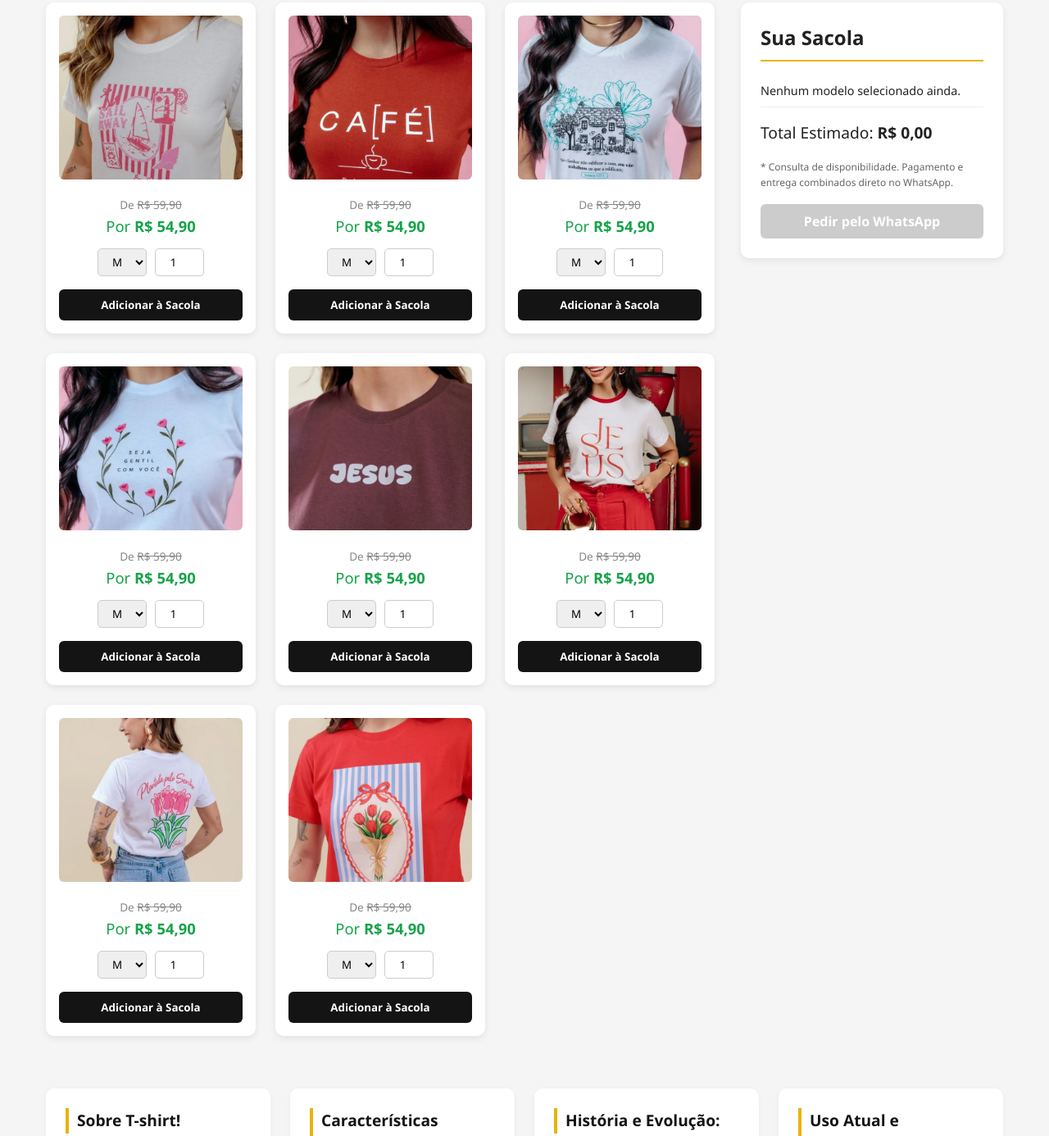
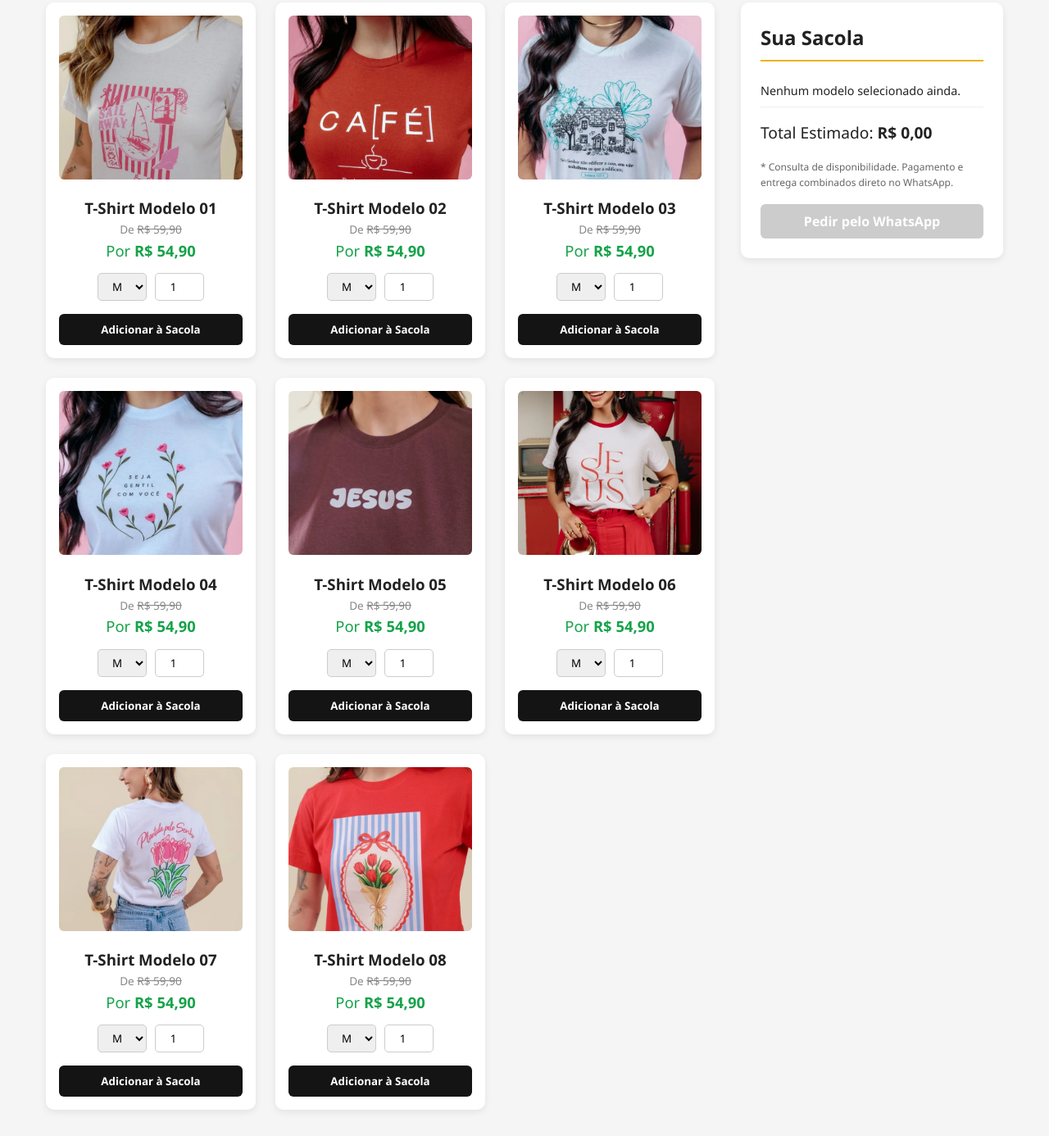
Before and after one commit to felipesouzaguimaraes/T-shirt-2.0, a plain HTML site: page index.html in a window 1280 px wide. Shown: the part 184-1570 px from the top of the page at 82% size. Drawn offline with Linux system fonts and the light colour scheme.

Commit message:
atualização

```diff
--- a/index.html
+++ b/index.html
@@ -44,7 +44,7 @@
        <!-- Produto 1 -->
         <div class="card">
           <img src="imagens/camisa-barco.jpeg" alt="T-Shirt Modelo 01">
-
+          <h3>T-Shirt Modelo 01</h3>
           <p class="preco-antigo">De <s>R$ 59,90</s></p>
           <p class="preco-atual">Por <strong>R$ 54,90</strong></p>
           <div class="controles">
@@ -57,7 +57,7 @@
           <!-- Produto 2 -->
         <div class="card">
           <img src="imagens/camisa-cafe.jpeg" alt="T-Shirt Modelo 02">
-
+           <h3>T-Shirt Modelo 02</h3>
           <p class="preco-antigo">De <s>R$ 59,90</s></p>
           <p class="preco-atual">Por <strong>R$ 54,90</strong></p>
           <div class="controles">
@@ -70,7 +70,7 @@
         <!-- Produto 3 -->
         <div class="card">
           <img src="imagens/camisa-casa.jpeg" alt="T-Shirt Modelo 03">
-
+           <h3>T-Shirt Modelo 03</h3>
           <p class="preco-antigo">De <s>R$ 59,90</s></p>
           <p class="preco-atual">Por <strong>R$ 54,90</strong></p>
           <div class="controles">
@@ -83,7 +83,7 @@
         <!-- Produto 4 -->
         <div class="card">
           <img src="imagens/camisa-flor.jpeg" alt="T-Shirt Modelo 04">
-
+           <h3>T-Shirt Modelo 04</h3>
           <p class="preco-antigo">De <s>R$ 59,90</s></p>
           <p class="preco-atual">Por <strong>R$ 54,90</strong></p>
           <div class="controles">
@@ -96,7 +96,7 @@
         <!-- Produto 5 -->
         <div class="card">
           <img src="imagens/camisa-jesus.jpeg" alt="T-Shirt Modelo 05">
-
+           <h3>T-Shirt Modelo 05</h3>
           <p class="preco-antigo">De <s>R$ 59,90</s></p>
           <p class="preco-atual">Por <strong>R$ 54,90</strong></p>
           <div class="controles">
@@ -109,7 +109,7 @@
         <!-- Produto 6 -->
         <div class="card">
           <img src="imagens/camisa-jesus2.jpeg" alt="T-Shirt Modelo 06">
-
+           <h3>T-Shirt Modelo 06</h3>
           <p class="preco-antigo">De <s>R$ 59,90</s></p>
           <p class="preco-atual">Por <strong>R$ 54,90</strong></p>
           <div class="controles">
@@ -122,7 +122,7 @@
         <!-- Produto 7 -->
         <div class="card">
           <img src="imagens/camisa-rosa-costas.jpeg" alt="T-Shirt Modelo 07">
-
+           <h3>T-Shirt Modelo 07</h3>
           <p class="preco-antigo">De <s>R$ 59,90</s></p>
           <p class="preco-atual">Por <strong>R$ 54,90</strong></p>
           <div class="controles">
@@ -135,7 +135,7 @@
         <!-- Produto 8 -->
         <div class="card">
           <img src="imagens/camisa-rosa.jpeg" alt="T-Shirt Modelo 08">
-
+           <h3>T-Shirt Modelo 08</h3>
           <p class="preco-antigo">De <s>R$ 59,90</s></p>
           <p class="preco-atual">Por <strong>R$ 54,90</strong></p>
           <div class="controles">
```
